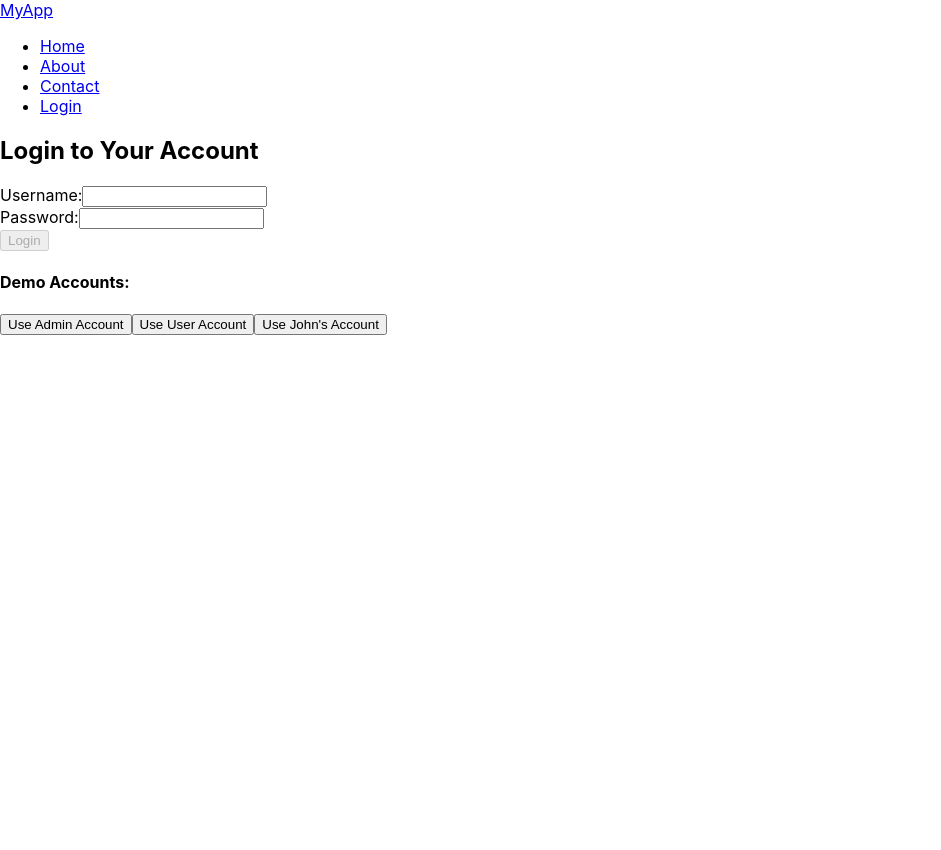
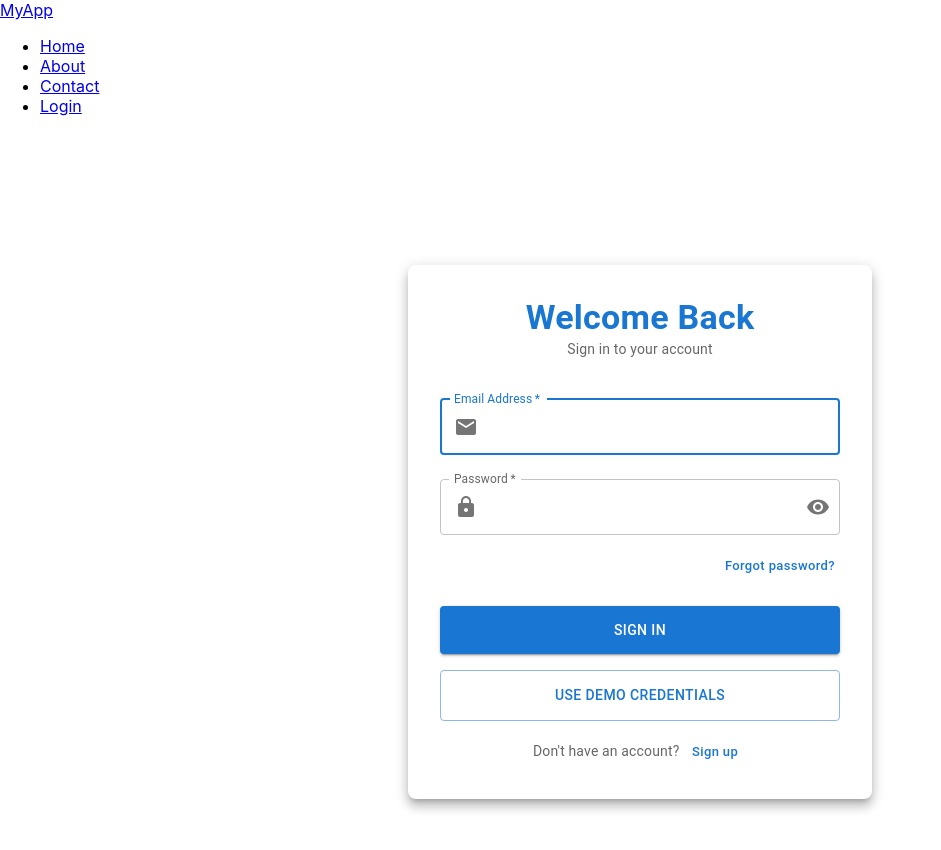
Before and after one commit to GuilhermeBley/Bl.SqlInjection.Sample, a React (Create React App) app in the folder src/bl-sqlinjection-sample-react/: page /login in a window 1280 px wide. Shown: the top 850 px of the page, without its empty margins (0-941 px from the left). Before the commit the page ends 800 px from the top, so only its background shows below. Built offline with nearby package versions, Linux system fonts and the light colour scheme.

Commit message:
feat - adding mui and login page

```diff
--- a/src/bl-sqlinjection-sample-react/package.json
+++ b/src/bl-sqlinjection-sample-react/package.json
@@ -3,6 +3,10 @@
   "version": "0.1.0",
   "private": true,
   "dependencies": {
+    "@emotion/react": "^11.14.0",
+    "@emotion/styled": "^11.14.1",
+    "@mui/icons-material": "^7.3.5",
+    "@mui/material": "^7.3.5",
     "@testing-library/dom": "^10.4.1",
     "@testing-library/jest-dom": "^6.9.1",
     "@testing-library/react": "^16.3.0",
--- a/src/bl-sqlinjection-sample-react/src/pages/Login.jsx
+++ b/src/bl-sqlinjection-sample-react/src/pages/Login.jsx
@@ -1,127 +1,271 @@
 import React, { useState } from 'react';
-import { useNavigate, useLocation } from 'react-router-dom';
+import {
+  Box,
+  Button,
+  TextField,
+  Typography,
+  Container,
+  Paper,
+  Alert,
+  InputAdornment,
+  IconButton,
+  CircularProgress
+} from '@mui/material';
+import {
+  Visibility,
+  VisibilityOff,
+  Email,
+  Lock
+} from '@mui/icons-material';
 
-const Login = ({ onLogin }) => {
-  const [username, setUsername] = useState('');
-  const [password, setPassword] = useState('');
-  const [error, setError] = useState('');
+const LoginPage = () => {
+  const [formData, setFormData] = useState({
+    email: '',
+    password: ''
+  });
+  const [showPassword, setShowPassword] = useState(false);
+  const [errors, setErrors] = useState({});
   const [loading, setLoading] = useState(false);
+  const [alert, setAlert] = useState({ show: false, message: '', severity: 'success' });
 
-  const navigate = useNavigate();
-  const location = useLocation();
+  const handleChange = (e) => {
+    const { name, value } = e.target;
+    setFormData(prev => ({
+      ...prev,
+      [name]: value
+    }));
+    // Clear error when user starts typing
+    if (errors[name]) {
+      setErrors(prev => ({
+        ...prev,
+        [name]: ''
+      }));
+    }
+  };
 
-  // Get the intended destination or default to dashboard
-  const from = location.state?.from?.pathname || '/dashboard';
+  const handleClickShowPassword = () => {
+    setShowPassword(!showPassword);
+  };
 
-  // Simple user database (in real app, this would be an API call)
-  const users = [
-    { username: 'admin', password: 'admin123', name: 'Administrator' },
-    { username: 'user', password: 'user123', name: 'Regular User' },
-    { username: 'john', password: 'doe123', name: 'John Doe' }
-  ];
+  const validateForm = () => {
+    const newErrors = {};
+
+    if (!formData.email) {
+      newErrors.email = 'Email is required';
+    } else if (!/\S+@\S+\.\S+/.test(formData.email)) {
+      newErrors.email = 'Email is invalid';
+    }
+
+    if (!formData.password) {
+      newErrors.password = 'Password is required';
+    } else if (formData.password.length < 6) {
+      newErrors.password = 'Password must be at least 6 characters';
+    }
+
+    setErrors(newErrors);
+    return Object.keys(newErrors).length === 0;
+  };
 
   const handleSubmit = async (e) => {
     e.preventDefault();
-    setError('');
+
+    if (!validateForm()) return;
+
     setLoading(true);
 
-    // Simulate API call delay
-    setTimeout(() => {
-      // Find user in our "database"
-      const user = users.find(
-        u => u.username === username && u.password === password
-      );
+    // Simulate API call
+    try {
+      await new Promise(resolve => setTimeout(resolve, 1500));
 
-      if (user) {
-        // Login successful
-        onLogin({
-          username: user.username,
-          name: user.name,
-          loginTime: new Date().toLocaleString()
-        });
+      // Replace this with actual authentication logic
+      console.log('Login attempt:', formData);
 
-        // Redirect to intended page or dashboard
-        navigate(from, { replace: true });
-      } else {
-        setError('Invalid username or password');
-      }
+      setAlert({
+        show: true,
+        message: 'Login successful!',
+        severity: 'success'
+      });
+
+      // Here you would typically:
+      // - Save token to localStorage
+      // - Redirect to dashboard
+      // - Update global state
+
+    } catch (error) {
+      setAlert({
+        show: true,
+        message: 'Login failed. Please check your credentials.',
+        severity: 'error'
+      });
+    } finally {
       setLoading(false);
-    }, 1000);
+    }
   };
 
-  const handleDemoLogin = (demoUsername, demoPassword) => {
-    setUsername(demoUsername);
-    setPassword(demoPassword);
+  const handleDemoLogin = () => {
+    setFormData({
+      email: 'demo@example.com',
+      password: 'demo123'
+    });
   };
 
   return (
-    <div className="login-container">
-      <div className="login-form">
-        <h2>Login to Your Account</h2>
+    <Container
+      component="main"
+      maxWidth="sm"
+      sx={{
+        minHeight: '100vh',
+        display: 'flex',
+        alignItems: 'center',
+        justifyContent: 'center'
+      }}
+    >
+      <Paper
+        elevation={8}
+        sx={{
+          padding: 4,
+          display: 'flex',
+          flexDirection: 'column',
+          alignItems: 'center',
+          borderRadius: 2,
+          width: '100%',
+          maxWidth: 400
+        }}
+      >
+        {/* Header */}
+        <Box sx={{ textAlign: 'center', mb: 3 }}>
+          <Typography component="h1" variant="h4" fontWeight="bold" color="primary">
+            Welcome Back
+          </Typography>
+          <Typography variant="body2" color="text.secondary">
+            Sign in to your account
+          </Typography>
+        </Box>
 
-        {error && <div className="error-message">{error}</div>}
+        {/* Alert */}
+        {alert.show && (
+          <Alert
+            severity={alert.severity}
+            sx={{ width: '100%', mb: 2 }}
+            onClose={() => setAlert({ ...alert, show: false })}
+          >
+            {alert.message}
+          </Alert>
+        )}
 
-        <form onSubmit={handleSubmit}>
-          <div className="form-group">
-            <label htmlFor="username">Username:</label>
-            <input
-              type="text"
-              id="username"
-              value={username}
-              onChange={(e) => setUsername(e.target.value)}
-              required
-              disabled={loading}
-            />
-          </div>
+        {/* Login Form */}
+        <Box component="form" onSubmit={handleSubmit} sx={{ width: '100%' }}>
+          {/* Email Field */}
+          <TextField
+            margin="normal"
+            required
+            fullWidth
+            id="email"
+            label="Email Address"
+            name="email"
+            autoComplete="email"
+            autoFocus
+            value={formData.email}
+            onChange={handleChange}
+            error={!!errors.email}
+            helperText={errors.email}
+            InputProps={{
+              startAdornment: (
+                <InputAdornment position="start">
+                  <Email color="action" />
+                </InputAdornment>
+              ),
+            }}
+          />
 
-          <div className="form-group">
-            <label htmlFor="password">Password:</label>
-            <input
-              type="password"
-              id="password"
-              value={password}
-              onChange={(e) => setPassword(e.target.value)}
-              required
-              disabled={loading}
-            />
-          </div>
+          {/* Password Field */}
+          <TextField
+            margin="normal"
+            required
+            fullWidth
+            name="password"
+            label="Password"
+            type={showPassword ? 'text' : 'password'}
+            id="password"
+            autoComplete="current-password"
+            value={formData.password}
+            onChange={handleChange}
+            error={!!errors.password}
+            helperText={errors.password}
+            InputProps={{
+              startAdornment: (
+                <InputAdornment position="start">
+                  <Lock color="action" />
+                </InputAdornment>
+              ),
+              endAdornment: (
+                <InputAdornment position="end">
+                  <IconButton
+                    aria-label="toggle password visibility"
+                    onClick={handleClickShowPassword}
+                    edge="end"
+                  >
+                    {showPassword ? <VisibilityOff /> : <Visibility />}
+                  </IconButton>
+                </InputAdornment>
+              ),
+            }}
+          />
 
-          <button
+          {/* Forgot Password */}
+          <Box sx={{ textAlign: 'right', mt: 1 }}>
+            <Button
+              variant="text"
+              size="small"
+              sx={{ textTransform: 'none' }}
+            >
+              Forgot password?
+            </Button>
+          </Box>
+
+          {/* Submit Button */}
+          <Button
             type="submit"
-            className="login-btn"
-            disabled={loading || !username || !password}
+            fullWidth
+            variant="contained"
+            sx={{ mt: 3, mb: 2, py: 1.5 }}
+            disabled={loading}
           >
-            {loading ? 'Logging in...' : 'Login'}
-          </button>
-        </form>
+            {loading ? (
+              <CircularProgress size={24} />
+            ) : (
+              'Sign In'
+            )}
+          </Button>
 
-        {/* Demo credentials for testing */}
-        <div className="demo-credentials">
-          <h4>Demo Accounts:</h4>
-          <div className="demo-buttons">
-            <button
-              onClick={() => handleDemoLogin('admin', 'admin123')}
-              className="demo-btn"
-            >
-              Use Admin Account
-            </button>
-            <button
-              onClick={() => handleDemoLogin('user', 'user123')}
-              className="demo-btn"
-            >
-              Use User Account
-            </button>
-            <button
-              onClick={() => handleDemoLogin('john', 'doe123')}
-              className="demo-btn"
-            >
-              Use John's Account
-            </button>
-          </div>
-        </div>
-      </div>
-    </div>
+          {/* Demo Login Button */}
+          <Button
+            fullWidth
+            variant="outlined"
+            sx={{ mb: 2, py: 1.5 }}
+            onClick={handleDemoLogin}
+            disabled={loading}
+          >
+            Use Demo Credentials
+          </Button>
+
+          {/* Sign Up Link */}
+          <Box sx={{ textAlign: 'center' }}>
+            <Typography variant="body2" color="text.secondary">
+              Don't have an account?{' '}
+              <Button
+                variant="text"
+                size="small"
+                sx={{ textTransform: 'none' }}
+              >
+                Sign up
+              </Button>
+            </Typography>
+          </Box>
+        </Box>
+      </Paper>
+    </Container>
   );
 };
 
-export default Login;
+export default LoginPage;
```
Also changed, not shown: 1 other file (tests, documents, lock files or other folders).
